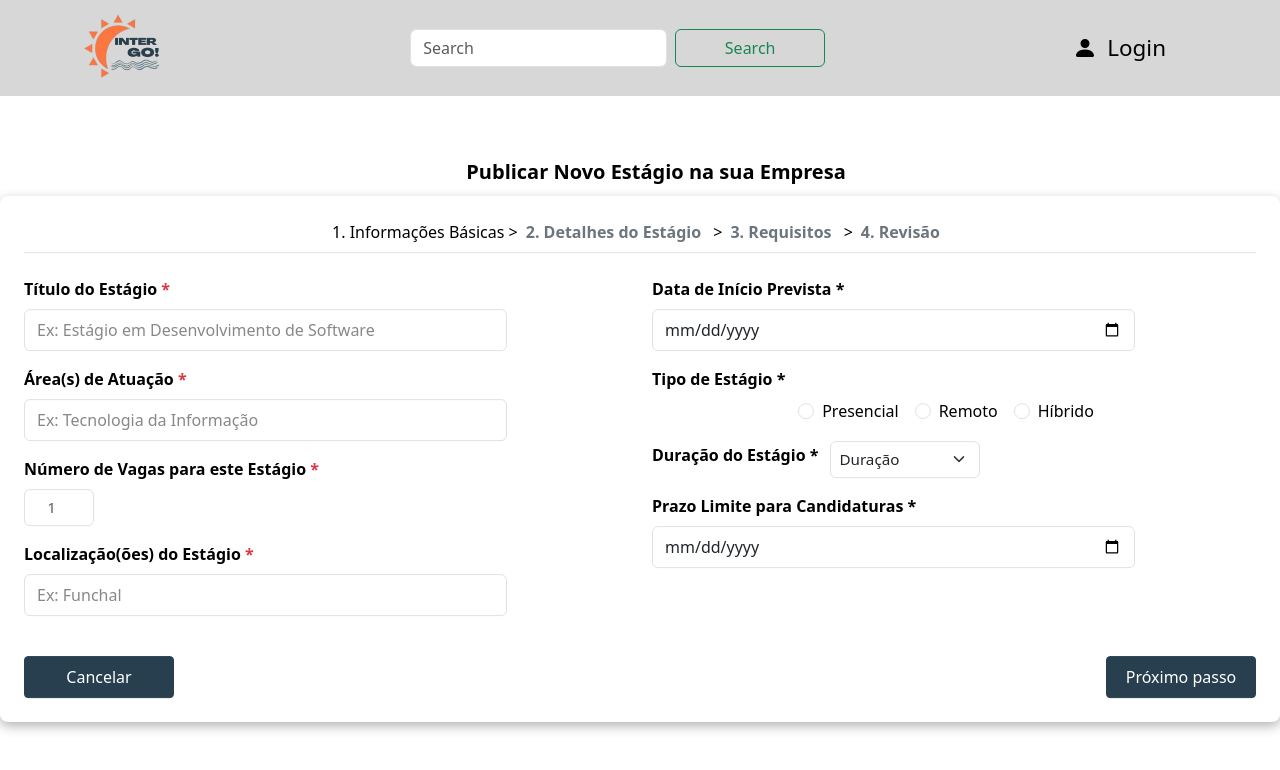
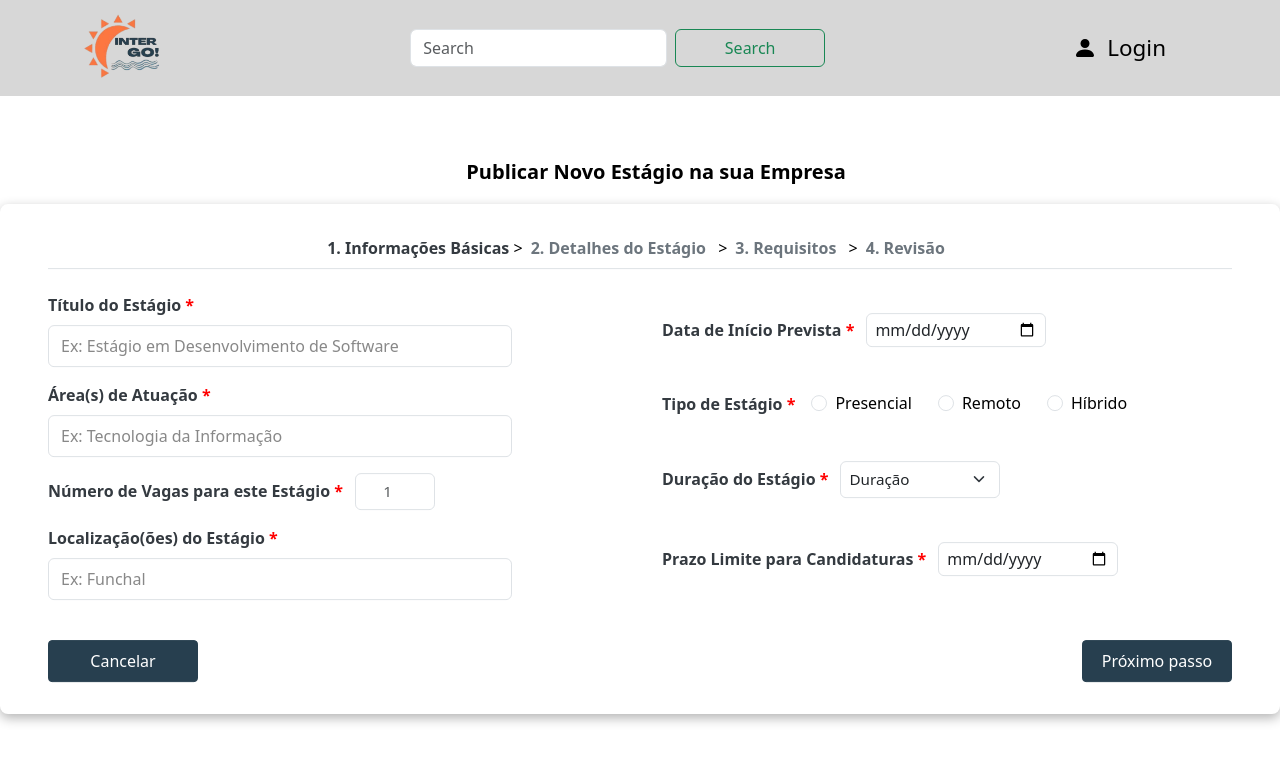
Before and after one commit to miguelfcostaa/internGo, a React (Create React App) app in the folder frontend/: page /criar-estagio in a window 1280 px wide. Shown: the top 770 px of the page. Built offline with nearby package versions, Linux system fonts and the light colour scheme.

Commit message:
Info basica do criar estagio pronta

```diff
--- a/frontend/src/pages/CriarEstagio.jsx
+++ b/frontend/src/pages/CriarEstagio.jsx
@@ -2,6 +2,7 @@ import React, { useState } from "react";
 import NavBar from "../components/NavBar.jsx";
 import style from "../styles/CriarEstagio.module.css";
 import { Form, Row, Col, Button, Card, Container } from "react-bootstrap";
+import { OverlayTrigger, Tooltip } from 'react-bootstrap';
 
 function CriacaoEstagio() {
   const [step, setStep] = useState(1);
@@ -14,13 +15,19 @@ function CriacaoEstagio() {
     if (step > 1) setStep(step - 1);
   };
 
+ const renderTooltip = (props) => (
+  <Tooltip id="tooltip" {...props}>
+    Campo obrigatório
+  </Tooltip>
+);
+
+
    return (
     <div style={{ backgroundColor: "#fff", minHeight: "100vh" }}>
       <NavBar />
       <h6 className={style.titulo}> Publicar Novo Estágio na sua Empresa</h6>
 
       <div className={`${style.container} ${style.mt4}`}>
-        {/* Barra de progresso */}
       <div className={`${style.mb4} ${style.borderBottom} ${style.pb2}`}>
   <span className={step === 1 ? style.fwBold : style.textMuted}>
     1. Informações Básicas
@@ -43,35 +50,41 @@ function CriacaoEstagio() {
 {step === 1 && (
   <Form>
     <Row className={style.mb3}>
-      {/* Columna izquierda */}
-      <Col md={6}>
-        <Form.Group className={style.mb3}>
+      <Col md={6} className={style.leftColumn}>
+        <Form.Group className={`${style.mb3} d-flex flex-column`}>
           <Form.Label className={style.formLabel}>
-            Título do Estágio <span className={style.textDanger}>*</span>
+            Título do Estágio{' '}
+            <OverlayTrigger placement="top" overlay={renderTooltip}>
+              <span className={style.textDanger} style={{ cursor: 'pointer', color: 'red' }}>*</span>
+            </OverlayTrigger>
           </Form.Label>
           <Form.Control
             className={style.formControl}
             type="text"
             placeholder="Ex: Estágio em Desenvolvimento de Software"
-
           />
         </Form.Group>
 
-        <Form.Group className={style.mb3}>
+        <Form.Group className={`${style.mb3} d-flex flex-column`}>
           <Form.Label className={style.formLabel}>
-            Área(s) de Atuação <span className={style.textDanger}>*</span>
+            Área(s) de Atuação{' '}
+            <OverlayTrigger placement="top" overlay={renderTooltip}>
+              <span className={style.textDanger} style={{ cursor: 'pointer', color: 'red' }}>*</span>
+            </OverlayTrigger>
           </Form.Label>
           <Form.Control
             className={style.formControl}
             type="text"
             placeholder="Ex: Tecnologia da Informação"
-
           />
         </Form.Group>
 
-        <Form.Group className={style.mb3}>
-          <Form.Label className={style.formLabel}>
-            Número de Vagas para este Estágio <span className={style.textDanger}>*</span>
+        <Form.Group className={`${style.mb3} ${style.inlineField}`}>
+          <Form.Label className={`${style.formLabel} mb-0`} style={{ minWidth: '160px' }}>
+            Número de Vagas para este Estágio{' '}
+            <OverlayTrigger placement="top" overlay={renderTooltip}>
+              <span className={style.textDanger} style={{ cursor: 'pointer', color: 'red' }}>*</span>
+            </OverlayTrigger>
           </Form.Label>
           <Form.Control
             className={style.smallInput}
@@ -82,27 +95,40 @@ function CriacaoEstagio() {
           />
         </Form.Group>
 
-        <Form.Group className={style.mb3}>
+        <Form.Group className={`${style.mb3} d-flex flex-column`}>
           <Form.Label className={style.formLabel}>
-            Localização(ões) do Estágio <span className={style.textDanger}>*</span>
+            Localização(ões) do Estágio{' '}
+            <OverlayTrigger placement="top" overlay={renderTooltip}>
+              <span className={style.textDanger} style={{ cursor: 'pointer', color: 'red' }}>*</span>
+            </OverlayTrigger>
           </Form.Label>
           <Form.Control
             className={style.formControl}
             type="text"
             placeholder="Ex: Funchal"
-
           />
         </Form.Group>
       </Col>
 
-      <Col md={6}>
-        <Form.Group className={style.mb3}>
-          <Form.Label className={style.formLabel}>Data de Início Prevista *</Form.Label>
-          <Form.Control className={style.formControl} type="date" />
+      <Col md={6} className={style.rightColumn}>
+       <div className={style.rightColumnContainer}>
+        <Form.Group className={`${style.mb3} ${style.inlineField}`}>
+          <Form.Label className={style.formLabel} style={{ minWidth: '140px' }}>
+            Data de Início Prevista{' '}
+            <OverlayTrigger placement="top" overlay={renderTooltip}>
+              <span className={style.textDanger} style={{ cursor: 'pointer', color: 'red' }}>*</span>
+            </OverlayTrigger>
+          </Form.Label>
+          <Form.Control className={style.smallDate} type="date" />
         </Form.Group>
 
-        <Form.Group className={style.mb3}>
-          <Form.Label className={style.formLabel}>Tipo de Estágio *</Form.Label>
+        <Form.Group className={`${style.mb3} d-flex align-items-center`}>
+          <Form.Label className={`${style.formLabel} mb-0 me-3`} style={{ minWidth: '120px' }}>
+            Tipo de Estágio{' '}
+            <OverlayTrigger placement="top" overlay={renderTooltip}>
+              <span className={style.textDanger} style={{ cursor: 'pointer', color: 'red' }}>*</span>
+            </OverlayTrigger>
+          </Form.Label>
           <div className={style.radioGroup}>
             <Form.Check inline label="Presencial" type="radio" name="tipo" />
             <Form.Check inline label="Remoto" type="radio" name="tipo" />
@@ -110,8 +136,13 @@ function CriacaoEstagio() {
           </div>
         </Form.Group>
 
-        <Form.Group className={`${style.mb3} ${style.inlineField}`}>
-          <Form.Label className={style.formLabel}>Duração do Estágio *</Form.Label>
+        <Form.Group className={`${style.mb3}`} style={{ display: 'flex', alignItems: 'center', gap: '12px' }}>
+  <Form.Label className={style.formLabel} style={{ minWidth: '140px', marginBottom: 0 }}>
+    Duração do Estágio{' '}
+    <OverlayTrigger placement="top" overlay={renderTooltip}>
+      <span className={style.textDanger} style={{ cursor: 'pointer', color: 'red' }}>*</span>
+    </OverlayTrigger>
+  </Form.Label>
   <Form.Select className={style.smallSelect}>
     <option>Duração</option>
     <option>3 meses</option>
@@ -119,13 +150,19 @@ function CriacaoEstagio() {
     <option>12 meses</option>
   </Form.Select>
 </Form.Group>
- <Form.Group className={style.mb3}>
-          <Form.Label className={style.formLabel}>Prazo Limite para Candidaturas *</Form.Label>
-          <Form.Control className={style.formControl} type="date" />
+
+        <Form.Group className={`${style.mb3} ${style.inlineField}`}>
+          <Form.Label className={style.formLabel} style={{ minWidth: '140px' }}>
+            Prazo Limite para Candidaturas{' '}
+            <OverlayTrigger placement="top" overlay={renderTooltip}>
+              <span className={style.textDanger} style={{ cursor: 'pointer', color: 'red' }}>*</span>
+            </OverlayTrigger>
+          </Form.Label>
+          <Form.Control className={style.smallDate} type="date" />
         </Form.Group>
+         </div>
       </Col>
     </Row>
-
 
     <div className={`${style.dFlex} ${style.justifyContentBetween} ${style.mt4}`}>
       <Button variant="secondary" className={style.btnSecondary} onClick={handleBack}>
@@ -136,8 +173,8 @@ function CriacaoEstagio() {
       </Button>
     </div>
   </Form>
+)}
 
-)}
 
         {/* Paso 2: Detalhes do Estágio */}
        {step === 2 && (
@@ -146,32 +183,39 @@ function CriacaoEstagio() {
       <Col md={12}>
         <Form.Group className={style.mb3}>
           <Form.Label className={style.formLabel}>
-            Descrição do Estágio <span className={style.textDanger}>*</span>
+            Descrição do Estágio{" "}
+            <OverlayTrigger placement="top" overlay={renderTooltip}>
+              <span className={style.textDanger} style={{ cursor: 'pointer', color: 'red' }}>*</span>
+            </OverlayTrigger>
           </Form.Label>
           <Form.Control
             as="textarea"
             rows={4}
             className={style.formControl}
             placeholder="Descreva brevemente as atividades do estágio"
-
           />
         </Form.Group>
 
         <Form.Group className={style.mb3}>
           <Form.Label className={style.formLabel}>
-            Benefícios Oferecidos <span className={style.textDanger}>*</span>
+            Benefícios Oferecidos{" "}
+            <OverlayTrigger placement="top" overlay={renderTooltip}>
+              <span className={style.textDanger} style={{ cursor: 'pointer', color: 'red' }}>*</span>
+            </OverlayTrigger>
           </Form.Label>
           <Form.Control
             className={style.formControl}
             type="text"
             placeholder="Ex: Bolsa, Vale-transporte"
-
           />
         </Form.Group>
 
         <Form.Group className={style.mb3}>
           <Form.Label className={style.formLabel}>
-            Horário do Estágio <span className={style.textDanger}>*</span>
+            Horário do Estágio{" "}
+            <OverlayTrigger placement="top" overlay={renderTooltip}>
+              <span className={style.textDanger} style={{ cursor: 'pointer', color: 'red' }}>*</span>
+            </OverlayTrigger>
           </Form.Label>
           <Form.Control
             className={style.formControl}
@@ -201,7 +245,10 @@ function CriacaoEstagio() {
   {/* Habilitações Académicas Mínimas */}
 <Form.Group className={style.mb3}>
   <Form.Label className={style.formLabel}>
-    Habilitações Académicas Mínimas <span className={style.textDanger}>*</span>
+    Habilitações Académicas Mínimas{" "}
+    <OverlayTrigger placement="top" overlay={renderTooltip}>
+      <span className={style.textDanger} style={{ cursor: 'pointer', color: 'red' }}>*</span>
+    </OverlayTrigger>
   </Form.Label>
   <Form.Select className={style.formSelect}>
     <option value="">Selecione o nível de habilitação</option>
--- a/frontend/src/styles/CriarEstagio.module.css
+++ b/frontend/src/styles/CriarEstagio.module.css
@@ -1,4 +1,3 @@
-
 html,
 body,
 #root {
@@ -7,11 +6,11 @@ body,
   color: black;
 }
 
-
 .container {
   max-width: 1300px;
+  max-height: 100%;
   margin: 2rem auto;
-  padding: 1.5rem;
+  padding: 2rem 3rem;
   width: 100%;
   background-color: white;
   box-shadow: 0 4px 12px rgba(0, 0, 0, 0.3);
@@ -22,7 +21,6 @@ body,
   left: 50%;
   transform: translate(-50%, -50%);
 }
-
 
 .mt4 {
   margin-top: 1.5rem;
@@ -54,16 +52,26 @@ body,
   gap: 12px;
 }
 
+.inlineField label {
+  margin-bottom: 0;
+  white-space: nowrap;
+}
+
 .smallInput {
-  width: 70px;
+  width: 80px;
   text-align: center;
   font-size: 0.95rem;
   padding: 6px 8px;
 }
 
-.fwBold.textPrimary {
-  font-weight: 700;
-  color: black;
+.radioGroup {
+  display: flex;
+  gap: 10px;
+}
+
+.fwBold {
+  font-weight: bold;
+  color: #343a40;
 }
 
 .textMuted {
@@ -77,12 +85,12 @@ body,
   font-weight: 600;
 }
 
-
 .formLabel {
-   font-weight: bold;
+  font-weight: bold;
   margin-bottom: 0.5rem;
   text-align: left;
   display: block;
+  color: #343a40;
 }
 
 .formControl,
@@ -93,13 +101,12 @@ body,
   padding: 0.5rem 0.75rem;
 }
 
-
 .formControl::placeholder {
   color: #888;
   font-weight: normal;
 }
 
-
+/* Prefijos para placeholders, si los necesitas */
 .formControl::-webkit-input-placeholder {
   color: #888;
 }
@@ -110,10 +117,6 @@ body,
 }
 
 .formControl:-ms-input-placeholder {
-  color: #888;
-}
-
-.formControl::--ms-input-placeholder {
   color: #888;
 }
 
@@ -132,13 +135,11 @@ body,
   font-size: 1rem;
 }
 
-
 .btnSecondary:hover,
 .btnPrimary:hover {
   background-color: #5a6268;
   border-color: #545b62;
 }
-
 
 .dFlex {
   display: flex;
@@ -160,20 +161,12 @@ body,
   padding-bottom: 0.5rem;
 }
 
-
 .borderBottom {
   border-bottom: 1px solid #dee2e6;
 }
 
-
 .mx2 {
-  margin-left: 0.5rem;
-  margin-right: 0.5rem;
-}
-
-
-.textDanger {
-  color: #dc3545;
+  margin: 0 8px;
 }
 
 .me2 {
@@ -181,11 +174,15 @@ body,
 }
 
 .smallSelect {
-  width: 150px;
+  width: 160px;
   font-size: 0.95rem;
   padding: 6px 8px;
 }
 
+.smallDate {
+  width: 180px;
+  padding: 4px 8px;
+}
 
 .step4-container {
   max-width: 900px;
@@ -204,3 +201,17 @@ body,
 button {
   min-width: 150px;
 }
+
+.rightColumnContainer {
+  display: flex;
+  flex-direction: column;
+  gap: 28px; /* espacio vertical entre campos */
+  margin-left: 10px; /* mueve todo el bloque a la derecha */
+  margin-top: 20px;  /* mueve el bloque hacia abajo */
+}
+
+.row {
+  margin-left: 0;
+  margin-right: 0;
+  gap: 24px; /* espacio horizontal entre columnas */
+}
```
Lines whose indentation alone changed are shown as unchanged.
